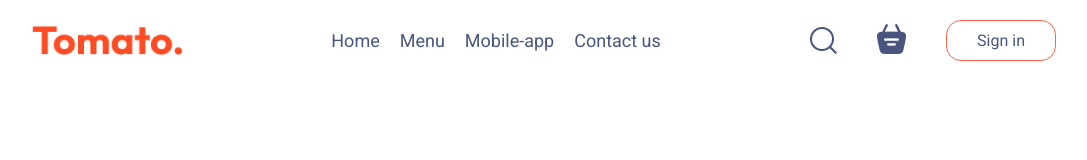
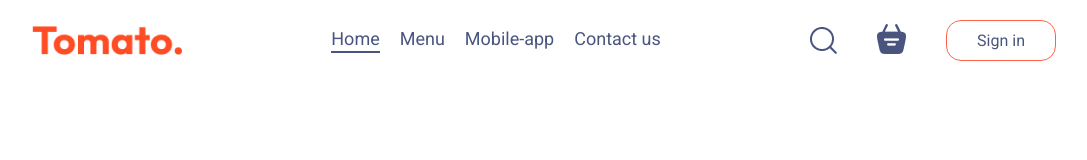
Before and after one commit to Emranhossainshuvo/food-puppy, a React (Vite) app: page / in a window 1280 px wide. Shown: the top 160 px of the page, without its empty margins (96-1183 px from the left). Built offline with nearby package versions, Linux system fonts and the light colour scheme.

Commit message:
navbar dynamic active route styles added

```diff
--- a/src/Components/Shared/Navbar/Navbar.jsx
+++ b/src/Components/Shared/Navbar/Navbar.jsx
@@ -1,19 +1,20 @@
+import { useState } from "react";
 import { assets } from "../../../assets/assets";
 import "./navbar.css"
 
 const Navbar = () => {
 
-
+    const [menu, setMenu] = useState("Home")
 
 
     return (
         <div className="navbar">
             <img src={assets.logo} alt="" className="logo" />
             <ul className="navbar-menu">
-                <li>Home</li>
-                <li>Menu</li>
-                <li>Mobile-app</li>
-                <li>Contact us</li>
+                <li onClick={()=>setMenu("Home")} className={menu==="Home"?"active":""}>Home</li>
+                <li onClick={()=>setMenu("Menu")} className={menu==="Menu"?"active":""}>Menu</li>
+                <li onClick={()=>setMenu("Mobile-app")} className={menu==="Mobile-app"?"active":""}>Mobile-app</li>
+                <li onClick={()=>setMenu("Contact-us")} className={menu==="Contact-us"?"active":""}>Contact us</li>
             </ul>
             <div className="navbar-right">
                 <img src={assets.search_icon} alt="" />
--- a/src/Components/Shared/Navbar/navbar.css
+++ b/src/Components/Shared/Navbar/navbar.css
@@ -37,3 +37,8 @@
 .navbar button:hover{
     background-color: #fff4f2;
 }
+
+.navbar .active{
+    padding-bottom: 2px;
+    border-bottom: 2px solid #49557e;
+}
```
